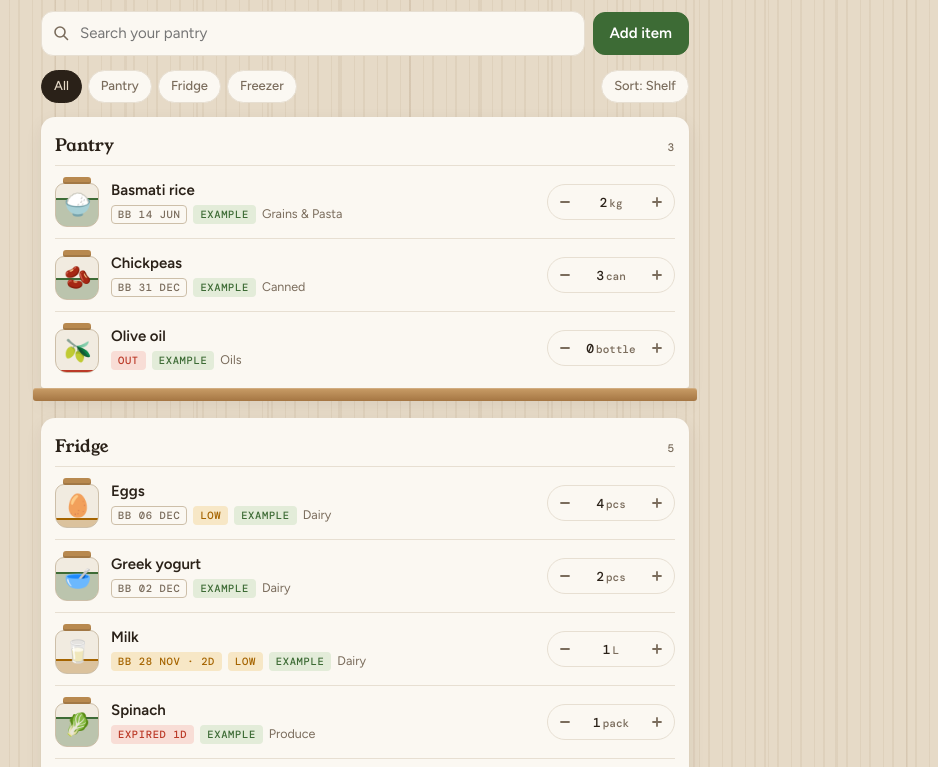
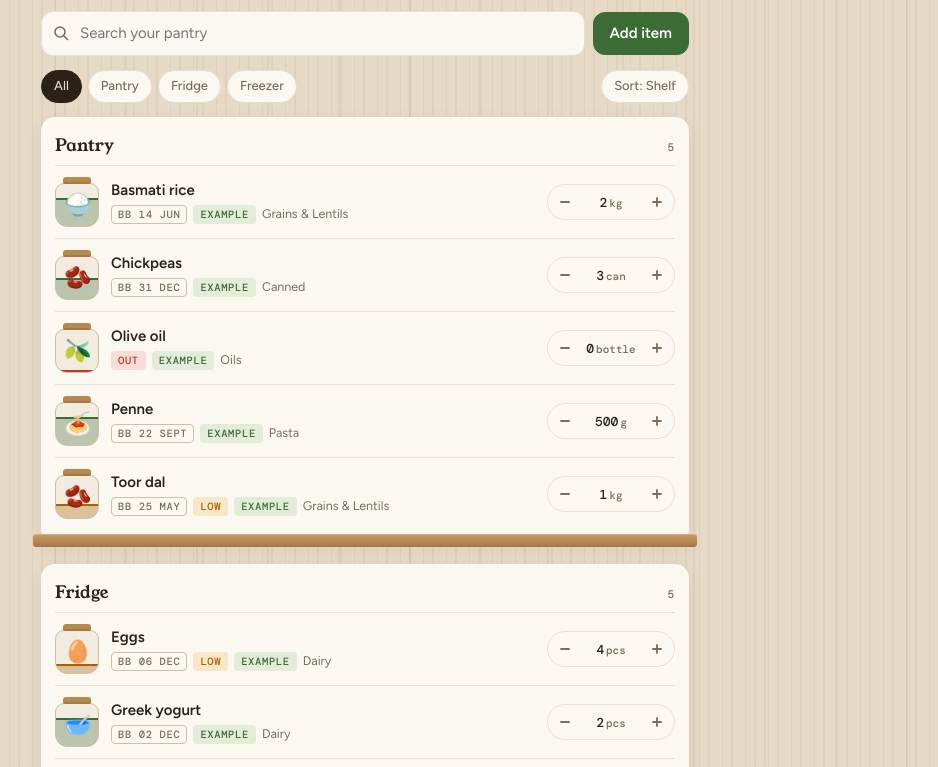
Before and after one commit to teja1308/MyStuff, a plain HTML site: page pantry/index.html in a window 1280 px wide. Shown: the part 296-1063 px from the top of the page, without its empty margins (275-1213 px from the left). Drawn offline with nearby package versions, Linux system fonts and the light colour scheme.

Commit message:
Split Grains & Pasta into Grains & Lentils and Pasta
Existing items are migrated on load: pasta/noodle names go to Pasta,
everything else to Grains & Lentils. Adds dal and penne examples.

Co-Authored-By: Claude Opus 5.5 <noreply@anthropic.com>
Claude-Session: https://claude.ai/code/session_01Q1urVC9kRPsPh82sHduuMG

```diff
--- a/pantry/index.html
+++ b/pantry/index.html
@@ -361,7 +361,7 @@
 const KEY = 'pantry.v1';
 const THEME_KEY = 'pantry.theme';
 const DEFAULT_LOCATIONS = ['Pantry', 'Fridge', 'Freezer'];
-const DEFAULT_CATEGORIES = ['Produce', 'Dairy', 'Meat & Fish', 'Bakery', 'Grains & Pasta', 'Canned', 'Spices', 'Snacks', 'Drinks', 'Frozen', 'Household'];
+const DEFAULT_CATEGORIES = ['Produce', 'Dairy', 'Meat & Fish', 'Bakery', 'Grains & Lentils', 'Pasta', 'Canned', 'Spices', 'Snacks', 'Drinks', 'Frozen', 'Household'];
 const uid = () => Math.random().toString(36).slice(2, 10) + Date.now().toString(36);
 const $ = (s) => document.querySelector(s);
 const esc = (s) => String(s ?? '').replace(/[&<>"']/g, c => ({ '&': '&amp;', '<': '&lt;', '>': '&gt;', '"': '&quot;', "'": '&#39;' }[c]));
@@ -401,7 +401,13 @@ let state = load();
 function load() {
   try {
     const s = JSON.parse(localStorage.getItem(KEY));
-    if (s && Array.isArray(s.items)) return { locations: DEFAULT_LOCATIONS, shopping: [], ...s };
+    if (s && Array.isArray(s.items)) {
+      // Split the old "Grains & Pasta" category: pasta/noodles go to Pasta, everything else to Grains & Lentils
+      s.items.forEach(i => {
+        if (i.category === 'Grains & Pasta') i.category = /pasta|spaghetti|noodle|macaroni|penne|ramen|vermicelli|fusilli/i.test(i.name) ? 'Pasta' : 'Grains & Lentils';
+      });
+      return { locations: DEFAULT_LOCATIONS, shopping: [], ...s };
+    }
   } catch (e) {}
   firstRun = true;
   return { items: [], shopping: [], locations: [...DEFAULT_LOCATIONS] };
@@ -475,7 +481,7 @@ const NAME_ICONS = [
   [/beer/, '🍺'], [/wine/, '🍷'], [/ice\b/, '🧊'],
   [/soap|detergent|cleaner|bleach|dish/, '🧼'], [/toilet|tissue|paper towel|napkin/, '🧻'], [/sponge/, '🧽'], [/shampoo|lotion/, '🧴'],
 ];
-const CATEGORY_ICONS = { produce: '🥬', dairy: '🧀', 'meat & fish': '🍗', bakery: '🍞', 'grains & pasta': '🌾', canned: '🥫',
+const CATEGORY_ICONS = { produce: '🥬', dairy: '🧀', 'meat & fish': '🍗', bakery: '🍞', 'grains & lentils': '🌾', pasta: '🍝', canned: '🥫',
   spices: '🧂', snacks: '🍪', drinks: '🧃', frozen: '🧊', household: '🧼', oils: '🫗' };
 function autoIcon(name = '', category = '', location = '') {
   const n = name.toLowerCase();
@@ -754,7 +760,9 @@ function loadSample() {
     mk('Greek yogurt', 2, 'pcs', 'Dairy', 'Fridge', 6, 1),
     mk('Spinach', 1, 'pack', 'Produce', 'Fridge', -1, ''),
     mk('Tomatoes', 6, 'pcs', 'Produce', 'Fridge', 5, 3),
-    mk('Basmati rice', 2, 'kg', 'Grains & Pasta', 'Pantry', 200, 1),
+    mk('Basmati rice', 2, 'kg', 'Grains & Lentils', 'Pantry', 200, 1),
+    mk('Toor dal', 1, 'kg', 'Grains & Lentils', 'Pantry', 180, 1),
+    mk('Penne', 500, 'g', 'Pasta', 'Pantry', 300, 250),
     mk('Chickpeas', 3, 'can', 'Canned', 'Pantry', 400, 2),
     mk('Olive oil', 0, 'bottle', 'Oils', 'Pantry', null, 1),
     mk('Frozen peas', 500, 'g', 'Frozen', 'Freezer', 120, 200),
```
